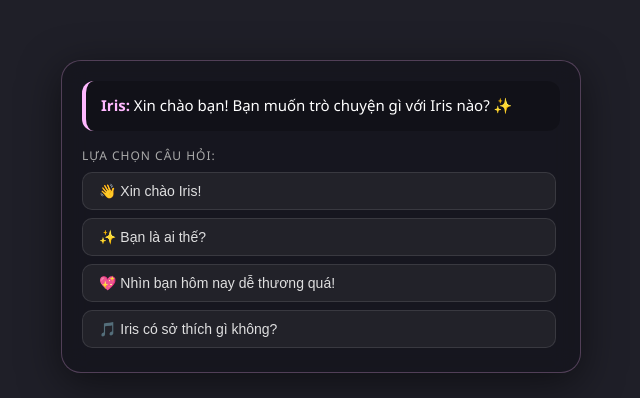
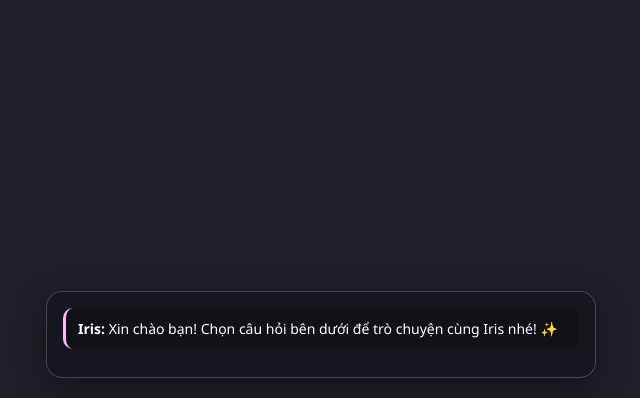
Before and after one commit to qmac267-beep/Iris, a website built with Vite: page index.html in a window 1280 px wide. Shown: the part 402-800 px from the top of the page, without its empty margins (319-959 px from the left). Built offline with nearby package versions, Linux system fonts and the light colour scheme; files whose address does not match are found by name.

Commit message:
Revamp NPC dialogue layout and styles
Updated the layout and style of the NPC dialogue interface.

```diff
--- a/index.html
+++ b/index.html
@@ -3,7 +3,7 @@
 <head>
     <meta charset="UTF-8">
     <meta name="viewport" content="width=device-width, initial-scale=1.0">
-    <title>Iris 3D - Interactive NPC</title>
+    <title>Iris 3D Avatar</title>
     <style>
         * {
             margin: 0;
@@ -28,93 +28,67 @@
             z-index: 1;
         }
 
-        /* Khung hội thoại phong cách Game NPC */
-        #npc-dialogue-container {
+        /* Khung hiển thị cuộc trò chuyện & Nút bấm lựa chọn */
+        #chat-container {
             position: absolute;
-            bottom: 25px;
+            bottom: 20px;
             left: 50%;
             transform: translateX(-50%);
             width: 90%;
-            max-width: 520px;
+            max-width: 550px;
             background: rgba(22, 22, 30, 0.85);
             backdrop-filter: blur(12px);
             -webkit-backdrop-filter: blur(12px);
             border: 1px solid rgba(255, 184, 255, 0.25);
-            border-radius: 20px;
-            padding: 20px;
-            box-shadow: 0 10px 40px rgba(0, 0, 0, 0.5);
-            color: white;
+            border-radius: 16px;
+            padding: 16px;
+            box-shadow: 0 10px 30px rgba(0, 0, 0, 0.4);
             z-index: 10;
+            display: flex;
+            flex-direction: column;
+            gap: 12px;
         }
 
         #chat-box {
-            font-size: 15px;
-            line-height: 1.6;
-            margin-bottom: 16px;
-            min-height: 50px;
+            font-size: 14px;
+            line-height: 1.5;
             color: #ffffff;
+            max-height: 120px;
+            overflow-y: auto;
             background: rgba(0, 0, 0, 0.2);
-            padding: 12px 15px;
-            border-radius: 12px;
-            border-left: 4px solid #ffb8ff;
+            padding: 10px 12px;
+            border-radius: 10px;
+            border-left: 3px solid #ffb8ff;
         }
 
-        #chat-box .iris-name {
-            color: #ffb8ff;
-            font-weight: bold;
-        }
-
-        #chat-box .user-name {
-            color: #8be9fd;
-            font-weight: bold;
-        }
-
-        .option-title {
-            font-size: 12px;
-            color: #aaa;
-            margin-bottom: 8px;
-            text-transform: uppercase;
-            letter-spacing: 1px;
-        }
-
-        #option-buttons {
-            display: flex;
-            flex-direction: column;
+        /* Danh sách nút câu hỏi lựa chọn */
+        .options-grid {
+            display: grid;
+            grid-template-columns: repeat(auto-fit, minmax(150px, 1fr));
             gap: 8px;
             max-height: 180px;
             overflow-y: auto;
-            padding-right: 4px;
         }
 
-        #option-buttons::-webkit-scrollbar {
-            width: 4px;
-        }
-        #option-buttons::-webkit-scrollbar-thumb {
-            background: rgba(255, 184, 255, 0.3);
-            border-radius: 4px;
-        }
-
-        .npc-btn {
-            padding: 10px 16px;
-            border: 1px solid rgba(255, 255, 255, 0.1);
-            border-radius: 10px;
-            background: rgba(255, 255, 255, 0.05);
-            color: #e0e0e0;
+        .option-btn {
+            padding: 10px 12px;
+            border: 1px solid rgba(255, 184, 255, 0.3);
+            border-radius: 8px;
+            background: rgba(255, 255, 255, 0.08);
+            color: #fff;
+            font-size: 13px;
             cursor: pointer;
-            text-align: left;
-            font-size: 14px;
+            text-align: center;
             transition: all 0.2s ease;
         }
 
-        .npc-btn:hover {
-            background: rgba(255, 184, 255, 0.2);
-            border-color: rgba(255, 184, 255, 0.5);
-            color: #fff;
-            transform: translateX(4px);
+        .option-btn:hover {
+            background: rgba(255, 184, 255, 0.25);
+            border-color: #ffb8ff;
+            transform: translateY(-2px);
         }
     </style>
 
-    <!-- Import Map (Dùng Three.js v0.154.0 để tương thích chuẩn với VRM) -->
     <script type="importmap">
     {
         "imports": {
@@ -129,14 +103,9 @@
 
     <div id="canvas-container"></div>
 
-    <div id="npc-dialogue-container">
-        <div id="chat-box">
-            <span class="iris-name">Iris:</span> Xin chào bạn! Bạn muốn trò chuyện gì với Iris nào? ✨
-        </div>
-        <div class="option-title">Lựa chọn câu hỏi:</div>
-        <div id="option-buttons">
-            <!-- Nút bấm sẽ được JS tự động sinh ra tại đây -->
-        </div>
+    <div id="chat-container">
+        <div id="chat-box"><b>Iris:</b> Xin chào bạn! Chọn câu hỏi bên dưới để trò chuyện cùng Iris nhé! ✨</div>
+        <div id="options-container" class="options-grid"></div>
     </div>
 
     <script type="module" src="./main.js"></script>
```
